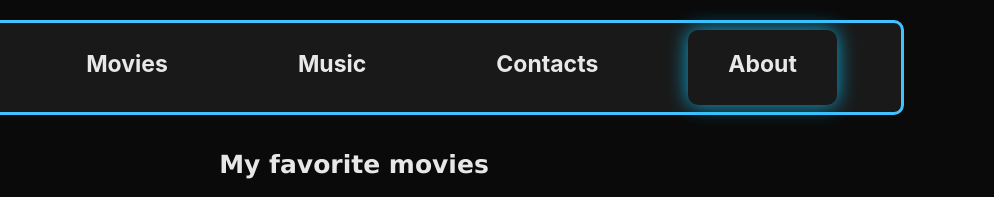
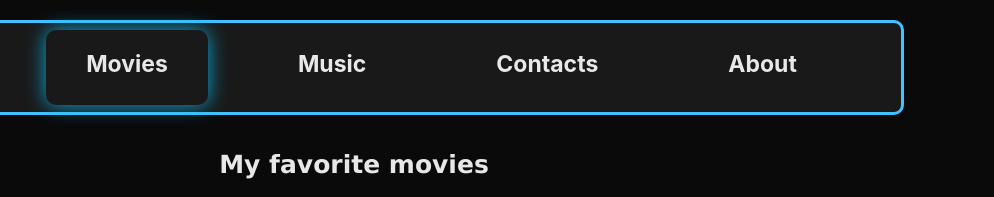
Before and after one commit to timush-hsumit/project0, a plain HTML site: page movies.html in a window 1280 px wide. Shown: the top 197 px of the page, 286-1280 px from the left. Drawn offline with Linux system fonts and the light colour scheme.

Commit message:
Update movies.html

```diff
--- a/movies.html
+++ b/movies.html
@@ -11,10 +11,10 @@
 			<li>
 				<a id="logo-id" href="https://timush-hsumit.github.io/project0/"><img class="logo" src="logo.svg" alt="Logo" /> </a>
             </li>
-            <li><a href="https://timush-hsumit.github.io/project0/movies.html">Movies</a>
+            <li><a class="whereami" href="https://timush-hsumit.github.io/project0/movies.html">Movies</a>
             <li><a href="https://timush-hsumit.github.io/project0/music.html">Music</a>
 			<li><a href="https://timush-hsumit.github.io/project0/contacts.html">Contacts</a>
-            <li><a class="whereami" href="https://timush-hsumit.github.io/project0/about.html">About</a>
+            <li><a href="https://timush-hsumit.github.io/project0/about.html">About</a>
         </ul>
 		<table class="table">
             <caption class="table-caption">My favorite movies</caption>
```
